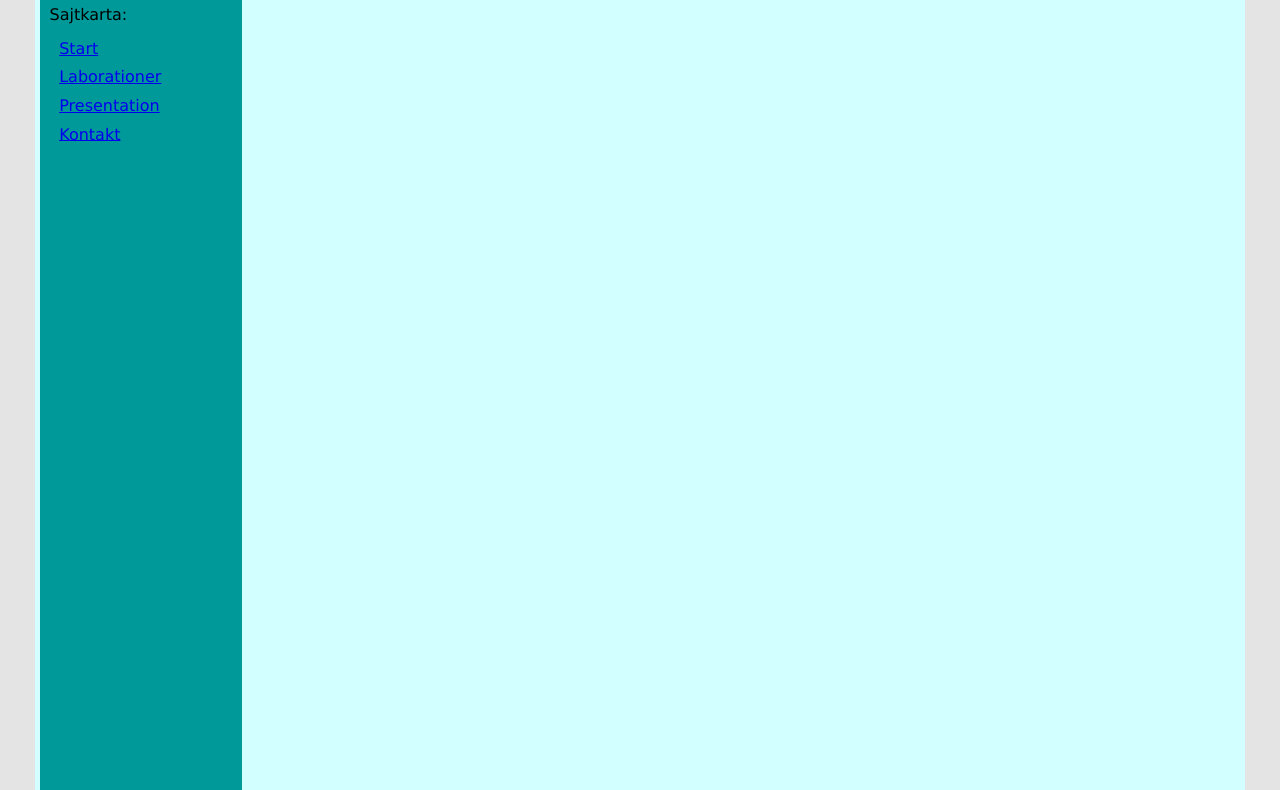
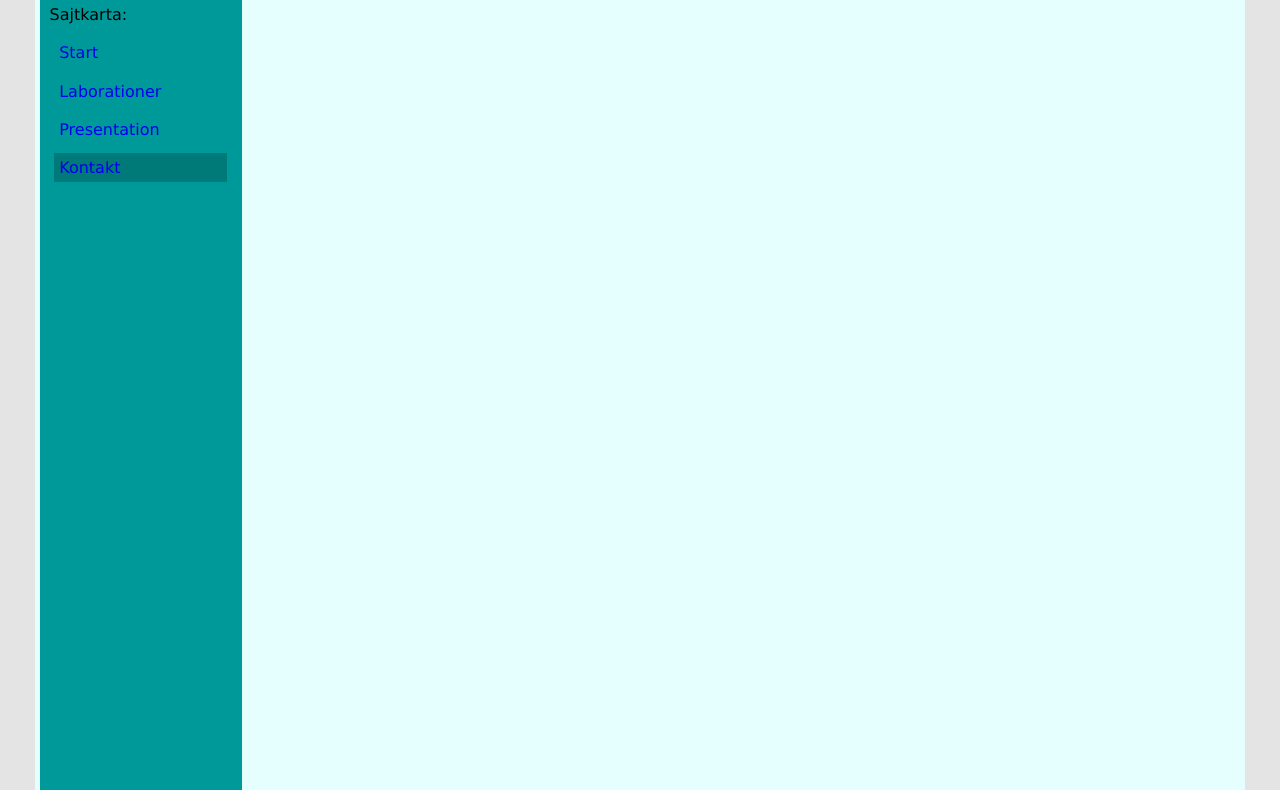
Before and after one commit to nk222ch/1IK415-Laborationer--Labb-2-och-Fr-, a plain HTML site: page pages/kontakt.html in a window 1280 px wide. Shown: the part 128-918 px from the top of the page. Drawn offline with Linux system fonts and the light colour scheme.

Commit message:
La till några justeringar i sidomenyn.

```diff
--- a/css/style.css
+++ b/css/style.css
@@ -3,7 +3,7 @@
 Sidans färger:
 
     #FFAA00 = Orange (header och footer)
-    #006363 = Mörkt grönblå (navbar)
+    #009999 = Grönblå (navbar)
     #E5FFFF = Ljusblå (bakgrund)
 
 */
@@ -22,12 +22,16 @@ body {
     color: #000000;
 }
 
+a:link {
+    text-decoration: none;
+}
+
 /******** Container ****************/
 
 #container {
     width: 1200px;
     margin: 0 auto;
-    background-color: #D2FFFF;
+    background-color: #E5FFFF;
 }
 
 /******** Header *******************/
@@ -49,6 +53,19 @@ body {
     list-style: none;
 }
 
+#navbar a {
+    display: block;
+}
+
+#startlink:hover, #lablink:hover, #preslink:hover, #conlink:hover {
+    color: black;
+    background-color: #E5FFFF;
+}
+
+.active {
+    background-color: #007979;
+}
+
 /******** Content ******************/
 
 #content {
--- a/pages/kontakt.html
+++ b/pages/kontakt.html
@@ -22,10 +22,10 @@
             </p>
 
                 <ul>
-                    <li><a href="../index.html">Start</a></li>
-                    <li><a href="laborationer.html">Laborationer</a></li>
-                    <li><a href="presentation.html">Presentation</a></li>
-                    <li><a href="kontakt.html">Kontakt</a></li>
+                    <li><a id="startlink" href="../index.html">Start</a></li>
+                    <li><a id="lablink" href="laborationer.html">Laborationer</a></li>
+                    <li><a id="preslink" href="presentation.html">Presentation</a></li>
+                    <li><a id="conlink" class="active" href="kontakt.html">Kontakt</a></li>
                 </ul>
 
             </div>
```
Also changed, not shown: index.html (+4 -4 lines), pages/laborationer.html (+4 -4 lines), pages/presentation.html (+4 -4 lines).
